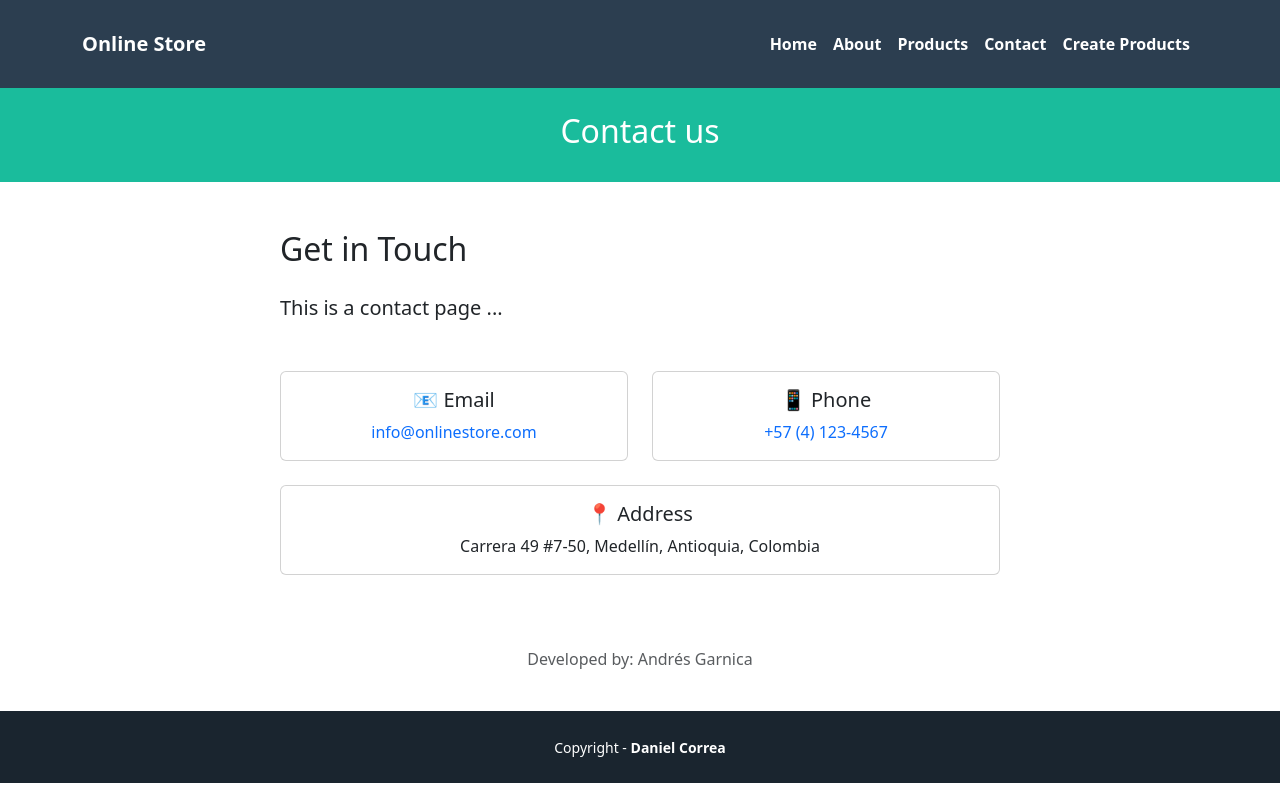
After one commit to afgarnicar/Arquitectura-Software-Tutorial-01, a Django app: page /contact/ in a window 1280 px wide. The commit adds this page. Run offline with Django 5.2, Linux system fonts and the light colour scheme.

Commit message:
Se agregaron mas opciones en la navbar, y se agregaron funciones de validacion para parametros de la creacion de productos, y otras validaciones para evitar errores al buscar productos por ids que no existan

```diff
--- a/pages/templates/pages/base.html
+++ b/pages/templates/pages/base.html
@@ -20,6 +20,10 @@
             <div class="navbar-nav ms-auto">
                 <a class="nav-link active" href="{% url 'home' %}">Home</a>
                 <a class="nav-link active" href="{% url 'about' %}">About</a>
+                <a class="nav-link active" href="{% url 'index' %}">Products</a>
+                <a class="nav-link active" href="{% url 'contact' %}">Contact</a>
+                <a class="nav-link active" href="{% url 'form' %}">Create Products</a>
+
             </div>
         </div>
     </div>
--- /dev/null
+++ b/pages/templates/pages/contact.html
@@ -0,0 +1,56 @@
+{% extends 'pages/base.html' %}
+{% block title %} {{title}} {% endblock %}
+{% block header_title %} {{subtitle}} {% endblock %}
+{% block content %}
+<div class="container mt-5">
+    <div class="row">
+        <div class="col-md-8 offset-md-2">
+            <h2 class="mb-4">Get in Touch</h2>
+            <p class="lead">{{description}}</p>
+
+            <div class="row mt-5">
+                <div class="col-md-6 mb-4">
+                    <div class="card">
+                        <div class="card-body text-center">
+                            <h5 class="card-title">📧 Email</h5>
+                            <p class="card-text">
+                                <a href="mailto:{{email}}" class="text-decoration-none">
+                                    {{email}}
+                                </a>
+                            </p>
+                        </div>
+                    </div>
+                </div>
+
+                <div class="col-md-6 mb-4">
+                    <div class="card">
+                        <div class="card-body text-center">
+                            <h5 class="card-title">📱 Phone</h5>
+                            <p class="card-text">
+                                <a href="tel:{{phone}}" class="text-decoration-none">
+                                    {{phone}}
+                                </a>
+                            </p>
+                        </div>
+                    </div>
+                </div>
+            </div>
+
+            <div class="row">
+                <div class="col-md-12 mb-4">
+                    <div class="card">
+                        <div class="card-body text-center">
+                            <h5 class="card-title">📍 Address</h5>
+                            <p class="card-text">
+                                {{address}}
+                            </p>
+                        </div>
+                    </div>
+                </div>
+            </div>
+
+            <p class="text-muted text-center mt-5">{{author}}</p>
+        </div>
+    </div>
+</div>
+{% endblock %}
--- a/pages/templates/pages/home.html
+++ b/pages/templates/pages/home.html
@@ -1,4 +1,3 @@
-@extends('layouts.app')
 {% extends 'pages/base.html' %}
 {% block title %}'Home Page - Online Store'{% endblock %}
 {% block content %}
--- a/pages/urls.py
+++ b/pages/urls.py
@@ -1,5 +1,5 @@
 from django.urls import path
-from .views import ProductIndexView, ProductShowView, homePageView, AboutPageView, ProductCreateView
+from .views import ProductIndexView, ProductShowView, homePageView, AboutPageView, ProductCreateView, ContactPageView
 
 urlpatterns = [
     path("", homePageView.as_view(), name='home'),
@@ -7,5 +7,6 @@ urlpatterns = [
     path('products/', ProductIndexView.as_view(), name='index'),
     path('products/create', ProductCreateView.as_view(), name='form'),
     path('products/<str:id>', ProductShowView.as_view(), name='show'),
+    path('contact/', ContactPageView.as_view(), name='contact'),
 
 ]
--- a/pages/views.py
+++ b/pages/views.py
@@ -3,6 +3,7 @@ from django.views.generic import TemplateView
 from matplotlib.style import context
 from django.views import View
 from django import forms
+from django.http import HttpResponseRedirect
 
 
 # Create your views here.
@@ -22,12 +23,28 @@ class AboutPageView(TemplateView):
             })
         return context
 
+class ContactPageView(TemplateView):
+    template_name = 'pages/contact.html'
+
+    def get_context_data(self, **kwargs):
+        context = super().get_context_data(**kwargs)
+        context.update({
+            "title": "Contact us - Online Store",
+            "subtitle": "Contact us",
+            "description": "This is a contact page ...",
+            "author": "Developed by: Andrés Garnica",
+            "email": "info@onlinestore.com",
+            "phone": "+57 (4) 123-4567",
+            "address": "Carrera 49 #7-50, Medellín, Antioquia, Colombia",
+            })
+        return context
+
 class Product:
     products = [
-        {"id":"1", "name":"TV", "description":"Best TV"},
-        {"id":"2", "name":"iPhone", "description":"Best iPhone"},
-        {"id":"3", "name":"Chromecast", "description":"Best Chromecast"},
-        {"id":"4", "name":"Glasses", "description":"Best Glasses"} ]
+        {"id":"1", "name":"TV", "description":"Best TV", "price": 1000},
+        {"id":"2", "name":"iPhone", "description":"Best iPhone", "price": 1200},
+        {"id":"3", "name":"Chromecast", "description":"Best Chromecast", "price": 100},
+        {"id":"4", "name":"Glasses", "description":"Best Glasses", "price": 50} ]
 
 class ProductIndexView(View):
     template_name = 'pages/products/index.html'
@@ -37,6 +54,7 @@ class ProductIndexView(View):
         viewData["title"] = "Products - Online Store"
         viewData["subtitle"] = "List of products"
         viewData["products"] = Product.products
+        viewData["product_price"] = Product.products
 
         return render(request, self.template_name, viewData)
 
@@ -45,16 +63,30 @@ class ProductShowView(View):
 
 
     def get(self, request, id):
-        viewData = {}
-        product = Product.products[int(id)-1]
-        viewData["title"] = product["name"] + " - Online Store"
-        viewData["subtitle"] = product["name"] + " - Product information"
-        viewData["product"] = product
-        return render(request, self.template_name, viewData)
+        try:
+            product_id = int(id) - 1
+            if product_id < 0 or product_id >= len(Product.products):
+                return HttpResponseRedirect('/')
+
+            viewData = {}
+            product = Product.products[product_id]
+            viewData["title"] = product["name"] + " - Online Store"
+            viewData["subtitle"] = product["name"] + " - Product information"
+            viewData["product"] = product
+            viewData["product_price"] = product["price"]
+            return render(request, self.template_name, viewData)
+        except:
+            return HttpResponseRedirect('/')
 
 class ProductForm(forms.Form):
     name = forms.CharField(required=True)
     price = forms.FloatField(required=True)
+
+    def clean_price(self):
+        price = self.cleaned_data.get('price')
+        if price is not None and price <= 0:
+            raise forms.ValidationError("Price must be greater than zero")
+        return price
 
 class ProductCreateView(View):
     template_name = 'pages/products/create.html'
@@ -69,8 +101,11 @@ class ProductCreateView(View):
     def post(self, request):
         form = ProductForm(request.POST)
         if form.is_valid():
-
-            return redirect(form)
+            viewData = {}
+            viewData["title"] = "Success - Online Store"
+            viewData["subtitle"] = "Product Created"
+            viewData["message"] = "Product created"
+            return render(request, 'pages/products/success.html', viewData)
         else:
             viewData = {}
             viewData["title"] = "Create product"
```
Also changed, not shown: pages/templates/pages/products/show.html (+12 -3 lines), pages/templates/pages/products/success.html (added, +20 -0 lines).
